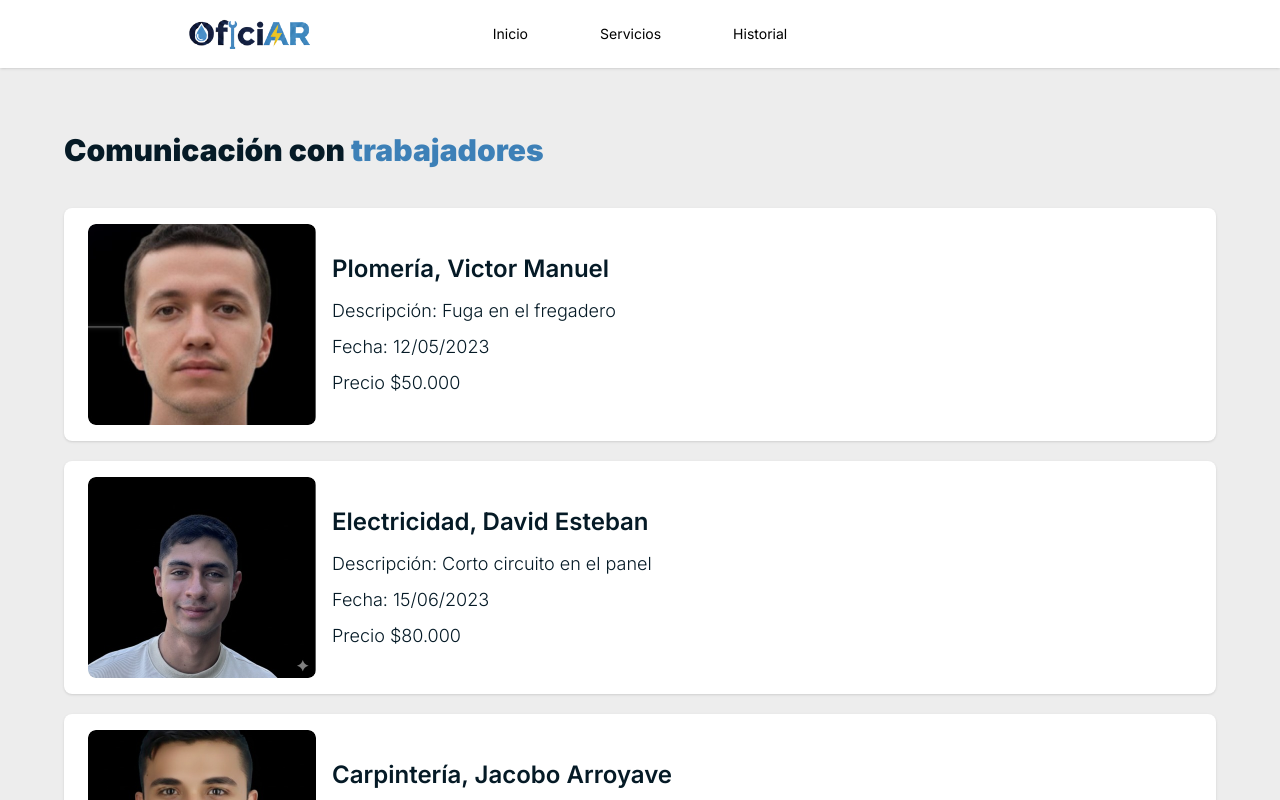
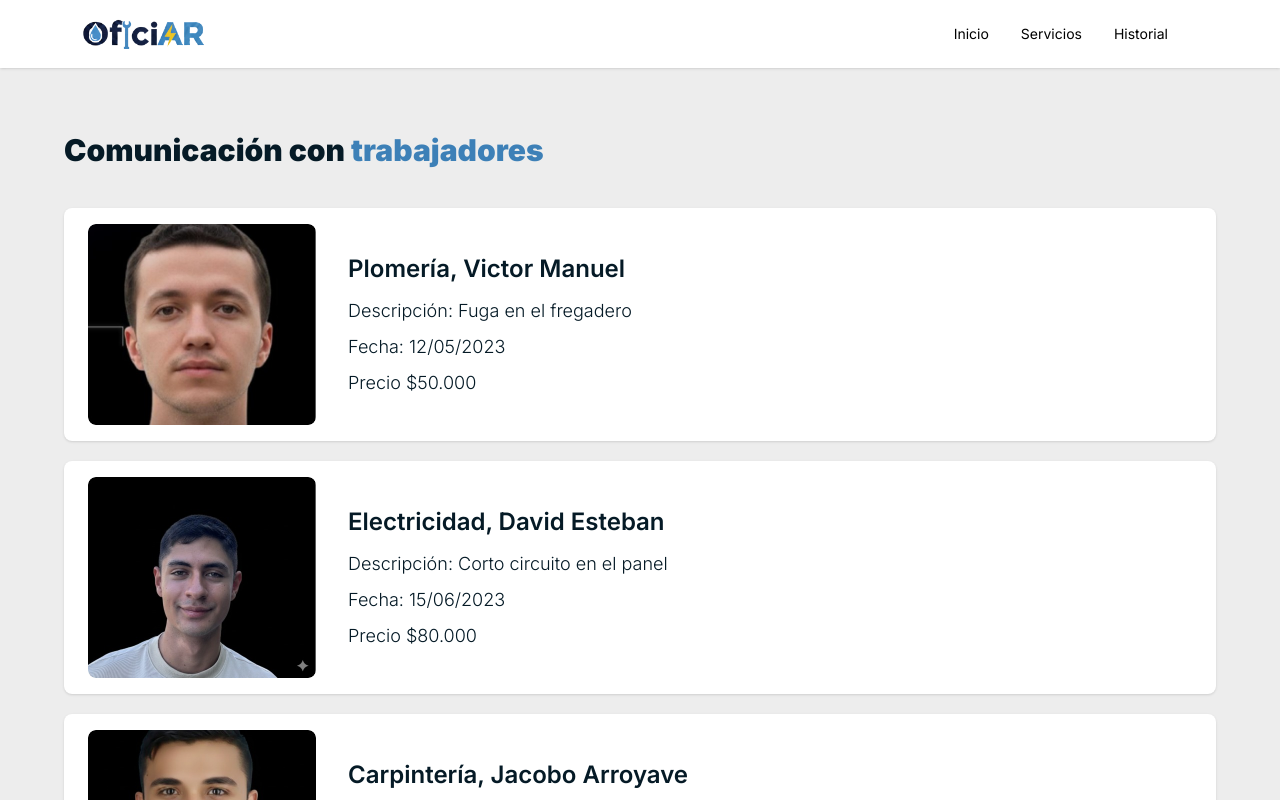
Before and after one commit to DavidToroHrr/oficiAR-front, a React (Vite) app: page /user-services in a window 1280 px wide. Shown: the top 800 px of the page. Built offline with nearby package versions, Linux system fonts and the light colour scheme; what @mercadopago/sdk-react would draw is missing.

Commit message:
Corrections of header and cards

```diff
--- a/src/components/Button/Button.jsx
+++ b/src/components/Button/Button.jsx
@@ -1,7 +1,7 @@
 export default function Button({children, className="", onClick, type = "button"}) {
     return (
 
-            <button className={`text-sm px-6 py-2 hover:scale-105 transition-transform ${className}`} onClick={onClick}
+            <button className={`text-sm px-4 py-2 hover:scale-105 transition-transform ${className}`} onClick={onClick}
             type={type}>
             {children}
             </button>
--- a/src/components/HeaderUserServices/HeaderUserServices.jsx
+++ b/src/components/HeaderUserServices/HeaderUserServices.jsx
@@ -2,20 +2,28 @@ import logo from '../../assets/logo.png';
 
 export default function HeaderUserServices({ children }) {
     return (
-        <header className="grid grid-cols-[1fr_auto_1fr] items-center px-8 py-4 bg-white shadow-sm">
 
+        <header className=" items-center py-4 bg-white shadow-sm px-4 xl:px-24 lg:px-16">
+
+            <div className="flex items-center justify-between ">
                 {/* COLUMNA 1: Logo centrado en su tercio */}
                 <div className="flex items-center justify-center cursor-pointer">
                     <img src={logo} alt="OficiAR Logo" className="h-5 w-24 object-cover object-center scale-150" />
                 </div>
 
                 {/* COLUMNA 2: Nav ocupa solo lo que necesita */}
-            <nav className="flex items-center justify-center gap-6">
+                <nav className="flex items-center justify-center">
                     {children}
                 </nav>
 
-            {/* COLUMNA 3: vacía para balance */}
-            <div />
+            </div>
+
+
+
+
+
+
+
 
         </header>
     );
--- a/src/components/ServiceCard/ServiceCard.jsx
+++ b/src/components/ServiceCard/ServiceCard.jsx
@@ -3,7 +3,7 @@ import ServiceCardInfo from "../ServiceCardInfo/ServiceCardInfo";
 
 export default function ServiceCard({ imageSrc, imageAlt, nombre, descripcion, fecha, precio }) {
     return (
-        <div className="w-full bg-white rounded-[8px] shadow-sm flex items-center gap-4 pl-6 py-4">
+        <div className="w-full bg-white rounded-[8px] shadow-sm flex items-center gap-4 pl-6 py-4 min-w-[300px]">
             <OfficerImage src={imageSrc} alt={imageAlt} />
             <ServiceCardInfo
                 nombre={nombre}
--- a/src/components/ServiceCardInfo/ServiceCardInfo.jsx
+++ b/src/components/ServiceCardInfo/ServiceCardInfo.jsx
@@ -1,6 +1,6 @@
 export default function ServiceCardInfo({ nombre, descripcion, fecha, precio }) {
     return (
-        <div className="flex flex-col justify-start">
+        <div className="flex flex-col justify-start ml-4">
             <h3 className="font-semibold text-xl md:text-2xl text-very-dark-blue mb-3">
                 {nombre}
             </h3>
--- a/src/pages/userServices/UserServices.jsx
+++ b/src/pages/userServices/UserServices.jsx
@@ -4,6 +4,7 @@ import ServiceCard from "../../components/ServiceCard/ServiceCard"
 import victor from "../../assets/victor.jpeg"
 import jacobo from "../../assets/jacobo.jpeg"
 import david from "../../assets/david.jpeg"
+
 
 export default function UserServices() {
     return (
@@ -19,7 +20,7 @@ export default function UserServices() {
             </h2>
 
             {/* Cartas de servicio */}
-            <div className="flex flex-col gap-5 px-16 mb-16">
+            <div className="flex flex-col gap-5 px-4 mb-4 xl:px-16">
 
                 <ServiceCard
                     imageSrc={victor}
@@ -29,7 +30,6 @@ export default function UserServices() {
                     fecha="12/05/2023"
                     precio="$50.000"
                 />
-
                 <ServiceCard
                     imageSrc={david}
                     imageAlt="David"
@@ -38,7 +38,6 @@ export default function UserServices() {
                     fecha="15/06/2023"
                     precio="$80.000"
                 />
-
                 <ServiceCard
                     imageSrc={jacobo}
                     imageAlt="Jacobo"
@@ -47,8 +46,7 @@ export default function UserServices() {
                     fecha="20/07/2023"
                     precio="$60.000"
                 />
-
-            </div>
+        </div>
 
         </div>
     )
```
Lines whose indentation alone changed are shown as unchanged.
